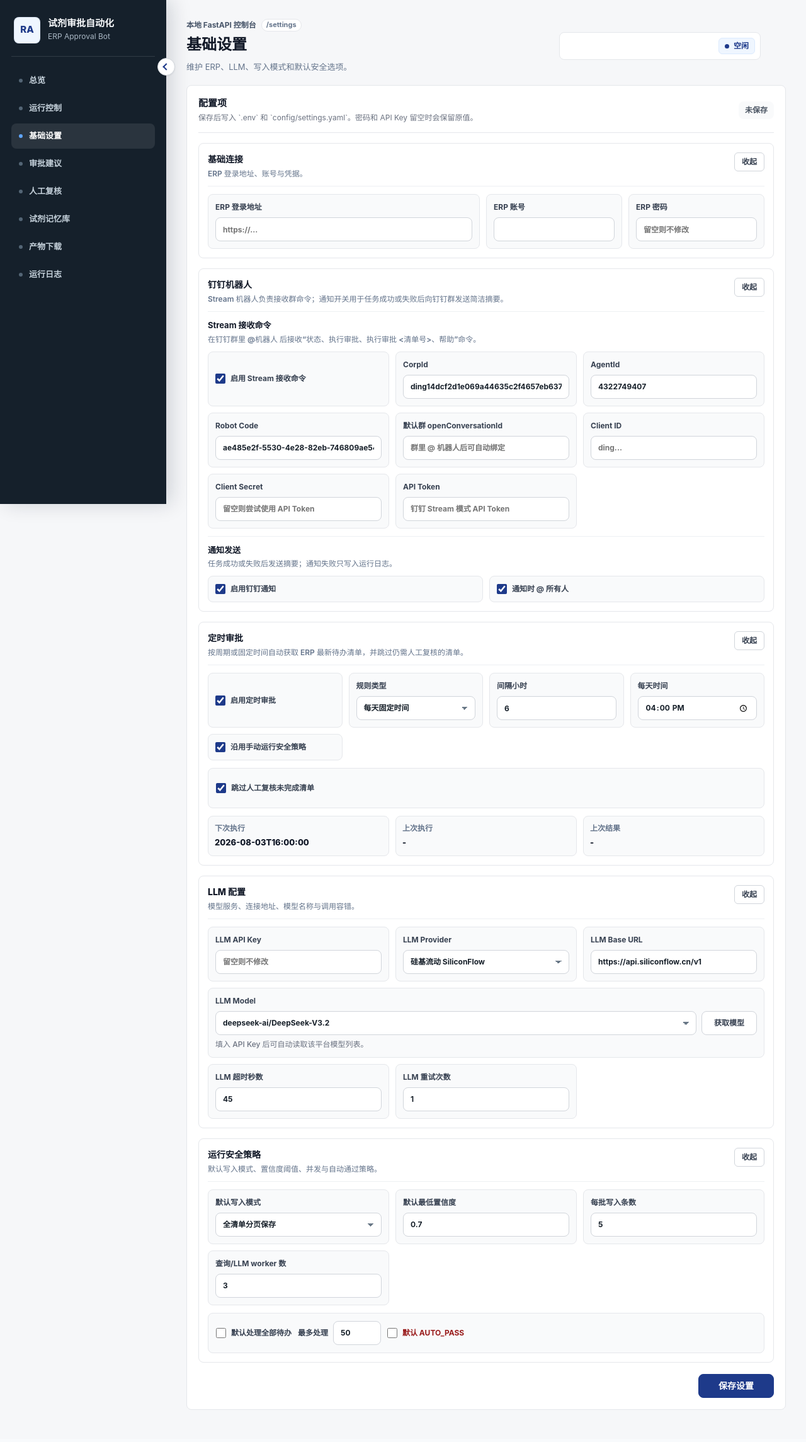
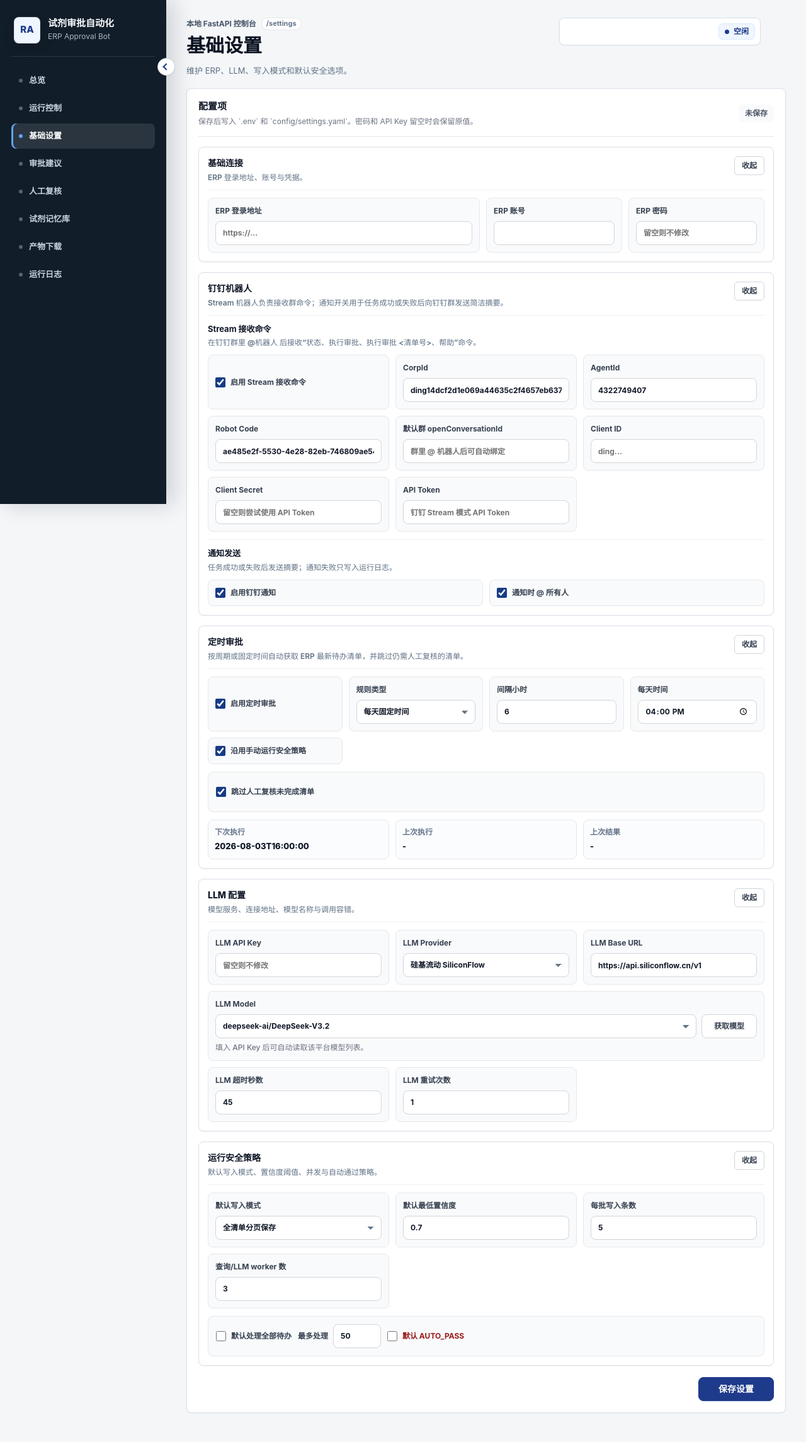
Before and after one commit to Jacky0725/erp_approval_bot, a FastAPI app: page /settings in a window 1280 px wide. Shown: the whole page at 63% size. Before the commit the page ends 2238 px from the top, so only its background shows below. Run offline with FastAPI, Linux system fonts and the light colour scheme; data that the repository does not hold is empty.

Commit message:
Polish dashboard UI and bump release version

```diff
--- a/src/static/dashboard.css
+++ b/src/static/dashboard.css
@@ -3900,3 +3900,355 @@
     min-height: 300px;
   }
 }
+
+/* Product Design polish: calmer hierarchy, richer feedback, safer motion */
+:root {
+  --bg: #f4f6f8;
+  --surface-muted: #f8fafc;
+  --ink: #111827;
+  --ink-soft: #273648;
+  --muted: #5f7185;
+  --subtle: #8b9aaa;
+  --line: #d8e0e8;
+  --line-soft: #edf1f5;
+  --accent: #173b86;
+  --accent-strong: #2454b8;
+  --accent-soft: #eef5ff;
+  --focus-ring: rgba(36, 84, 184, 0.18);
+  --shadow-soft: 0 1px 2px rgba(17, 24, 39, 0.04);
+  --shadow-lifted: 0 8px 22px rgba(17, 24, 39, 0.07);
+}
+
+body {
+  background: var(--bg);
+  color: var(--ink);
+}
+
+.shell {
+  padding-top: 28px;
+}
+
+h1 {
+  color: #0b1220;
+  font-size: 30px;
+  letter-spacing: 0;
+}
+
+.page-description,
+.panel-title p,
+.settings-section-head p,
+.settings-subsection-head p,
+.field-note {
+  color: var(--muted);
+}
+
+.topbar {
+  align-items: start;
+  gap: 20px;
+}
+
+.command-strip {
+  position: sticky;
+  top: 18px;
+  z-index: 9;
+  border-color: var(--line);
+  box-shadow: var(--shadow-soft);
+}
+
+.badge,
+.pill,
+.tag,
+.category,
+.ok,
+.warn,
+.save-state,
+.ghost-link,
+.status-badge,
+.suggestion-category {
+  border-radius: 7px;
+}
+
+.panel,
+.metrics article,
+.settings-section,
+.table-wrap,
+.memory-detail-panel,
+.todo-picker,
+.status-list,
+.artifact,
+.artifact-empty,
+.update-panel {
+  border-color: var(--line);
+  box-shadow: var(--shadow-soft);
+}
+
+.panel,
+.metrics article,
+.settings-section,
+.artifact,
+.todo-option,
+.memory-row,
+.suggestion-row,
+button,
+.ghost-link,
+input,
+select,
+textarea {
+  transition:
+    border-color 0.16s ease,
+    background-color 0.16s ease,
+    color 0.16s ease,
+    box-shadow 0.16s ease,
+    transform 0.16s ease;
+}
+
+.panel:hover,
+.settings-section:hover,
+.metrics article:hover,
+.artifact:hover {
+  border-color: #c6d2df;
+  box-shadow: var(--shadow-lifted);
+}
+
+.panel:hover,
+.settings-section:hover,
+.metrics article:hover {
+  transform: translateY(-1px);
+}
+
+.settings-section {
+  background: #fff;
+}
+
+.settings-section-head,
+.panel-title,
+.memory-header,
+.utility-header {
+  border-color: var(--line-soft);
+}
+
+.settings-section-toggle,
+.ghost-link,
+button {
+  min-width: max-content;
+}
+
+button:hover,
+.ghost-link:hover {
+  transform: translateY(-1px);
+  box-shadow: 0 5px 14px rgba(23, 59, 134, 0.08);
+}
+
+button:active,
+.ghost-link:active {
+  transform: translateY(0);
+}
+
+button.primary {
+  box-shadow: 0 1px 2px rgba(23, 59, 134, 0.14);
+}
+
+button.primary:hover {
+  box-shadow: 0 8px 18px rgba(23, 59, 134, 0.18);
+}
+
+input:hover,
+select:hover,
+textarea:hover {
+  border-color: #c3cfda;
+}
+
+input:focus,
+select:focus,
+textarea:focus {
+  border-color: var(--accent-strong);
+  box-shadow: 0 0 0 3px var(--focus-ring);
+}
+
+.sidebar {
+  background: #111d28;
+  box-shadow: 10px 0 34px rgba(15, 23, 42, 0.18);
+}
+
+.brand-mark {
+  box-shadow:
+    inset 0 0 0 1px rgba(30, 58, 138, 0.12),
+    0 8px 18px rgba(3, 7, 18, 0.14);
+}
+
+nav a {
+  color: #c8d3de;
+  transition: background-color 0.16s ease, color 0.16s ease, transform 0.16s ease;
+}
+
+nav a:hover {
+  transform: translateX(2px);
+}
+
+nav a.active {
+  background: rgba(255, 255, 255, 0.105);
+  box-shadow: inset 3px 0 0 #60a5fa;
+}
+
+body.sidebar-collapsed nav a:hover {
+  transform: none;
+}
+
+.sidebar-toggle {
+  transition:
+    left 0.18s ease,
+    top 0.18s ease,
+    border-color 0.16s ease,
+    background-color 0.16s ease,
+    box-shadow 0.16s ease,
+    transform 0.16s ease;
+}
+
+.sidebar-toggle:hover {
+  transform: scale(1.04);
+  box-shadow: 0 8px 18px rgba(15, 23, 42, 0.12);
+}
+
+.metrics article {
+  background: #fff;
+}
+
+.metrics article::after {
+  height: 2px;
+  opacity: 0.95;
+}
+
+.timeline {
+  border: 1px solid var(--line-soft);
+  border-radius: var(--radius);
+}
+
+.step {
+  background: #f8fafc;
+}
+
+.step.active::before {
+  animation: status-pulse 1.6s ease-in-out infinite;
+}
+
+.table-wrap {
+  border-radius: var(--radius);
+  background: #fff;
+}
+
+.table-wrap table {
+  border-collapse: separate;
+  border-spacing: 0;
+}
+
+.table-wrap th {
+  background: #f8fafc;
+  color: #526174;
+}
+
+.table-wrap tbody tr {
+  transition: background-color 0.14s ease, box-shadow 0.14s ease;
+}
+
+.table-wrap tbody tr:hover {
+  background: #f7fbff;
+}
+
+.suggestion-row:focus-within,
+.memory-row-selected,
+.memory-row-selected:hover {
+  box-shadow: inset 3px 0 0 var(--accent);
+}
+
+.suggestion-empty-row td,
+.memory-empty-row td {
+  background: #fbfcfe;
+  color: var(--muted);
+}
+
+.artifact-empty,
+.memory-detail-empty {
+  border-color: #d7e0ea;
+  background: #fbfcfe;
+}
+
+.review-count,
+.status-list div,
+.scheduler-status span,
+.memory-detail-grid div,
+.settings-check-field,
+.switches,
+.settings-policy-strip {
+  background: #fbfcfe;
+}
+
+.badge.running::before {
+  animation: status-pulse 1.5s ease-in-out infinite;
+}
+
+.badge.succeeded::before,
+.ok::before {
+  box-shadow: 0 0 0 3px rgba(21, 115, 71, 0.12);
+}
+
+.badge.failed::before,
+.warn::before {
+  box-shadow: 0 0 0 3px rgba(180, 35, 24, 0.12);
+}
+
+html,
+body,
+.sidebar,
+.todo-list-picker,
+.artifact-list,
+.logs-panel pre,
+#logBox,
+.table-wrap {
+  scrollbar-width: thin;
+}
+
+::-webkit-scrollbar {
+  width: 10px;
+  height: 10px;
+}
+
+::-webkit-scrollbar-track {
+  background: transparent;
+}
+
+::-webkit-scrollbar-thumb {
+  border: 2px solid transparent;
+  border-radius: 999px;
+  background: #b8c6d3;
+  background-clip: padding-box;
+}
+
+::-webkit-scrollbar-thumb:hover {
+  background: #9aabbc;
+  background-clip: padding-box;
+}
+
+@keyframes status-pulse {
+  0%,
+  100% {
+    box-shadow: 0 0 0 0 rgba(23, 59, 134, 0.18);
+  }
+  50% {
+    box-shadow: 0 0 0 5px rgba(23, 59, 134, 0.02);
+  }
+}
+
+@media (prefers-reduced-motion: reduce) {
+  html {
+    scroll-behavior: auto;
+  }
+
+  *,
+  *::before,
+  *::after {
+    animation-duration: 0.001ms !important;
+    animation-iteration-count: 1 !important;
+    scroll-behavior: auto !important;
+    transition-duration: 0.001ms !important;
+  }
+}
```
Also changed, not shown: 2 other files.
